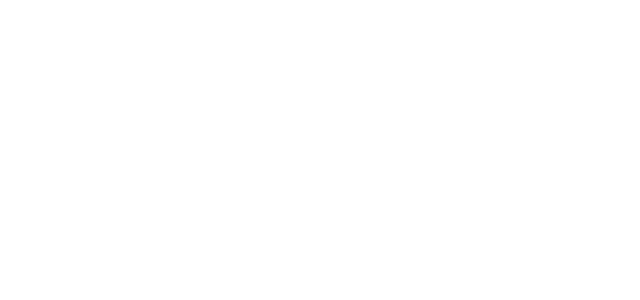
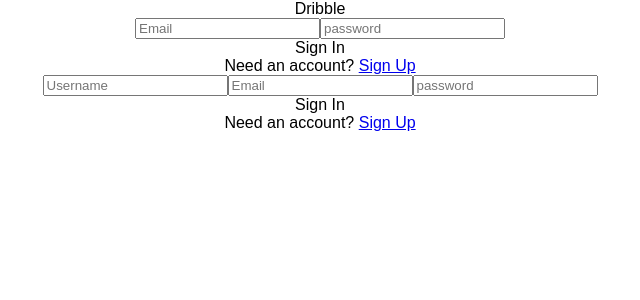
Before and after one commit to MatthieuNadeau96/Basic-Signup-Form, a React (Create React App) app: page / in a window 1280 px wide. Shown: the top 300 px of the page, without its empty margins (320-960 px from the left). Built offline with nearby package versions, Linux system fonts and the light colour scheme; the HTML template or start-up script is replaced by a standard one.

Commit message:
Added Signup and SignIn forms

```diff
--- a/src/App.js
+++ b/src/App.js
@@ -1,11 +1,18 @@
 import React, { Component } from 'react';
 import './App.css';
+
+import SignIn from './components/Forms/SignIn';
+import SignUp from './components/Forms/SignUp';
 
 class App extends Component {
   render() {
     return (
       <div className="App">
-
+        <div className="container">
+          <div className="title">Dribble</div>
+          <SignIn/>
+          <SignUp/>
+        </div>
       </div>
     );
   }
--- /dev/null
+++ b/src/components/Button.jsx
@@ -0,0 +1,9 @@
+import React from 'react';
+
+const Button = (props) => (
+  <div className="buttonContainer">
+    <a>{props.btnName}</a>
+  </div>
+);
+
+export default Button;
--- /dev/null
+++ b/src/components/Forms/SignIn.jsx
@@ -0,0 +1,16 @@
+import React from 'react';
+
+import Button from '../Button';
+
+const Form = (props) => (
+  <div className="signInContainer">
+    <form>
+      <input className="email" placeholder="Email" name="email"/>
+      <input className="password" placeholder="password" name="password"/>
+    </form>
+    <Button className="signInBTn" btnName="Sign In"/>
+    <div className="linkToSignUp">Need an account? <a href='/'>Sign Up</a></div>
+  </div>
+);
+
+export default Form;
--- /dev/null
+++ b/src/components/Forms/SignUp.jsx
@@ -0,0 +1,17 @@
+import React from 'react';
+
+import Button from '../Button';
+
+const SignUp = (props) => (
+  <div className="signUpContainer">
+    <form>
+      <input className="userName" placeholder="Username" name="userName"/>
+      <input className="email" placeholder="Email" name="email"/>
+      <input className="password" placeholder="password" name="password"/>
+    </form>
+    <Button className="signInBTn" btnName="Sign In"/>
+    <div className="linkToSignUp">Need an account? <a href='/'>Sign Up</a></div>
+  </div>
+);
+
+export default SignUp;
```
